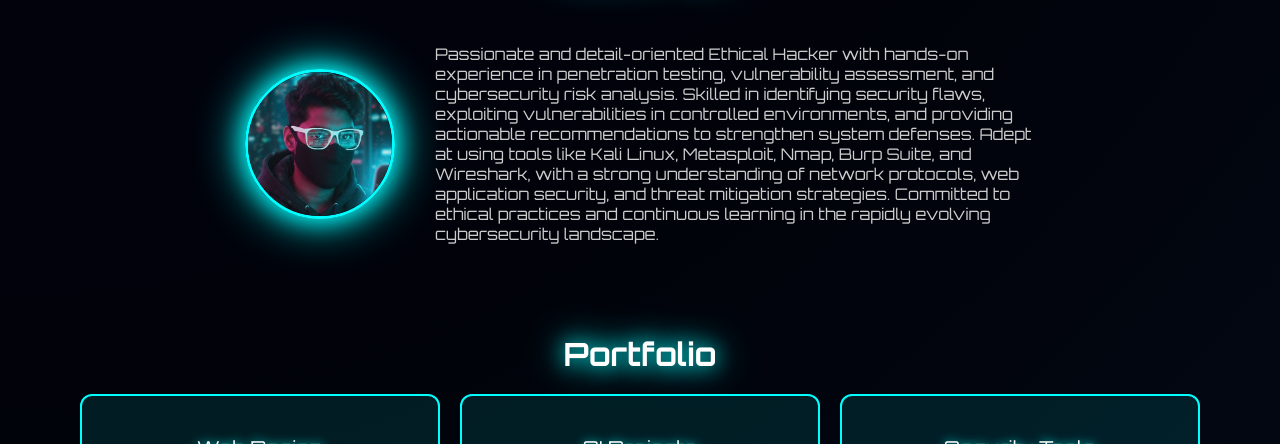
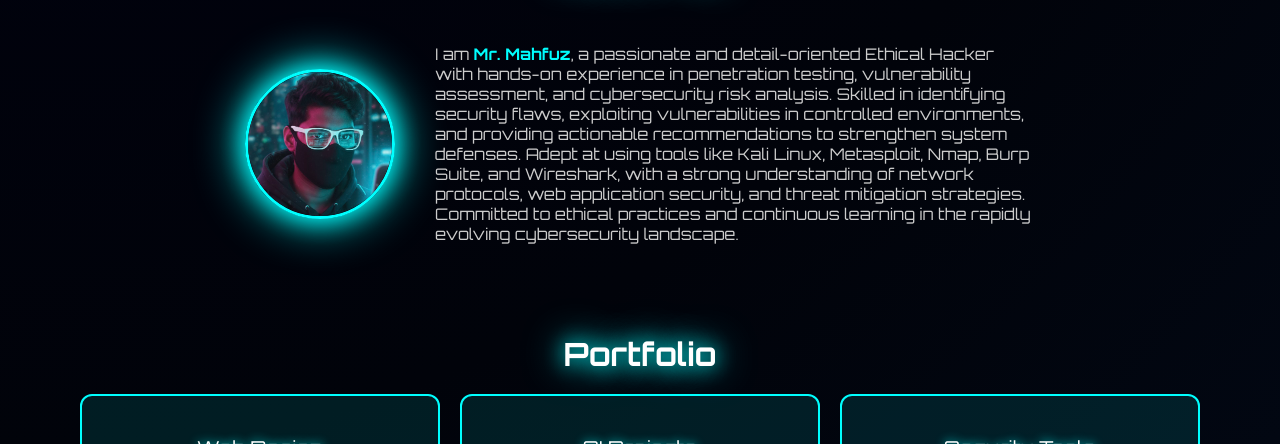
Before and after one commit to mrbootcoder/portfolio, a plain HTML site: page index.html in a window 1280 px wide. Shown: the part 748-1192 px from the top of the page. Drawn offline with Linux system fonts and the light colour scheme.

Commit message:
Update index.html

```diff
--- a/index.html
+++ b/index.html
@@ -108,6 +108,9 @@
       font-size:2em;
       margin:50px 0 20px;
       text-shadow:0 0 20px #0ff,0 0 40px #0ff;
+    }
+    .b{
+      color:#0ff;
     }
     .portfolio-grid {
       display:grid;
@@ -231,7 +234,7 @@
   <div class="about-container">
     <img src="avatar.jpg" alt="My Avatar" class="avatar">
     <div class="about-text">
-      <p>Passionate and detail-oriented Ethical Hacker with hands-on experience in penetration testing, vulnerability assessment, and cybersecurity risk analysis. Skilled in identifying security flaws, exploiting vulnerabilities in controlled environments, and providing actionable recommendations to strengthen system defenses. Adept at using tools like Kali Linux, Metasploit, Nmap, Burp Suite, and Wireshark, with a strong understanding of network protocols, web application security, and threat mitigation strategies. Committed to ethical practices and continuous learning in the rapidly evolving cybersecurity landscape.</p>
+      <p>I am <b class="b">Mr. Mahfuz</b>, a passionate and detail-oriented Ethical Hacker with hands-on experience in penetration testing, vulnerability assessment, and cybersecurity risk analysis. Skilled in identifying security flaws, exploiting vulnerabilities in controlled environments, and providing actionable recommendations to strengthen system defenses. Adept at using tools like Kali Linux, Metasploit, Nmap, Burp Suite, and Wireshark, with a strong understanding of network protocols, web application security, and threat mitigation strategies. Committed to ethical practices and continuous learning in the rapidly evolving cybersecurity landscape.</p>
     </div>
   </div>
 
```
